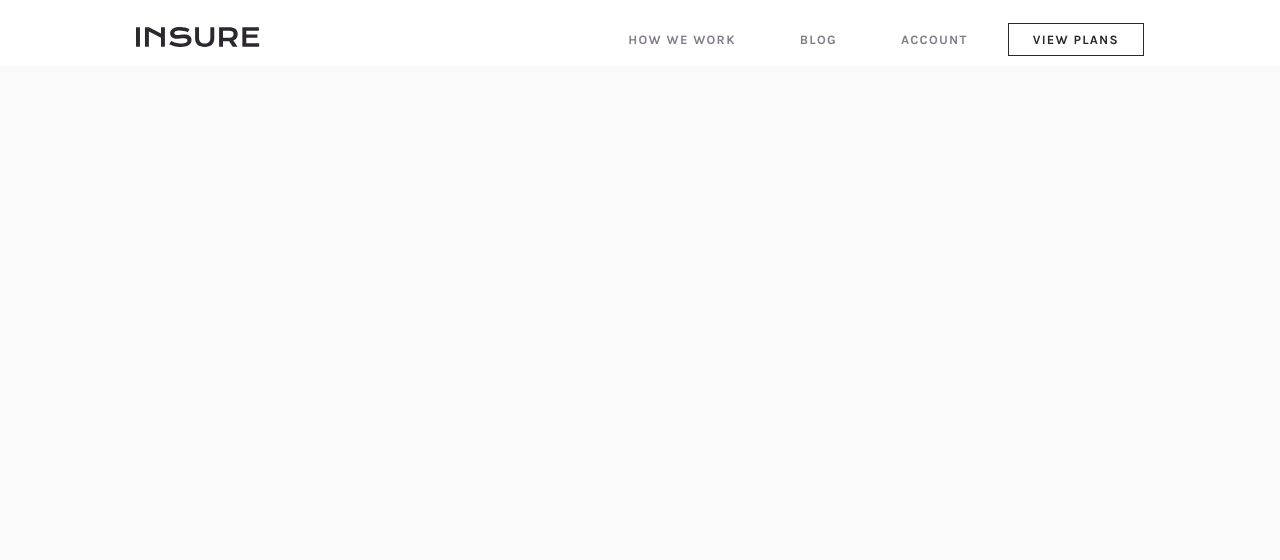
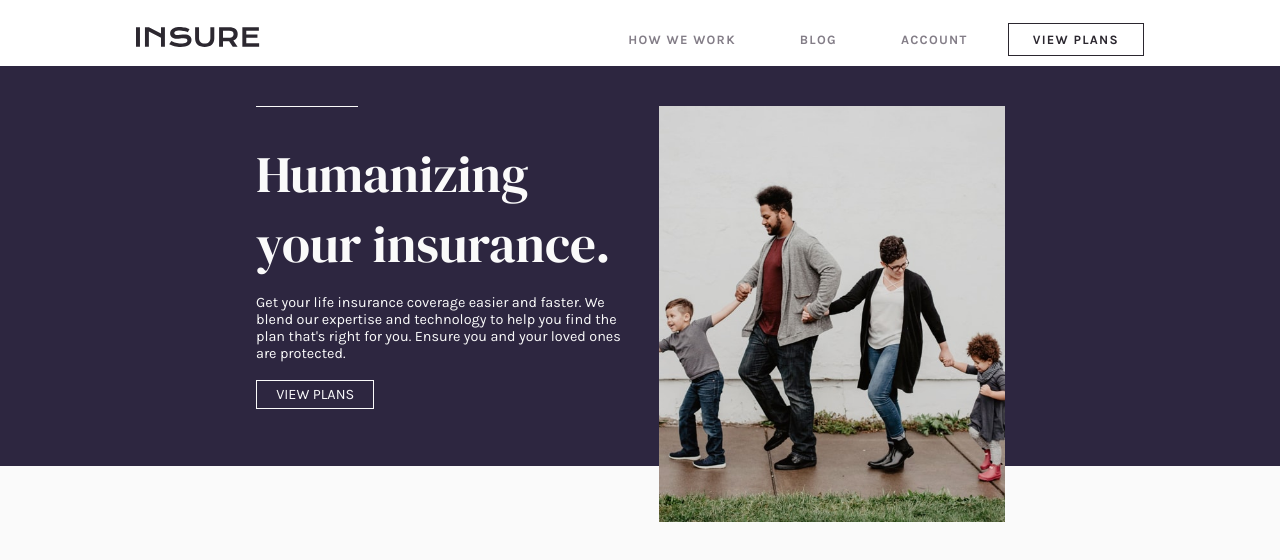
Before and after one commit to ArizonaMangoJuice/insure-landing, a React (Create React App) app: page / in a window 1280 px wide. Shown: the top 560 px of the page. Built offline with nearby package versions, Linux system fonts and the light colour scheme.

Commit message:
created first run of the hero container

```diff
--- a/src/components/App/App.js
+++ b/src/components/App/App.js
@@ -1,10 +1,12 @@
 import React from 'react';
 import Header from '../Header';
+import Hero from '../Hero';
 
 const App = props => {
     return (
         <>
             <Header />
+            <Hero />
         </>
     )
 };
--- /dev/null
+++ b/src/components/Hero/Hero.css
@@ -0,0 +1,45 @@
+.hero{
+    height: 50vh;
+    background-color: var(--dark-violet);
+    position: relative;
+}
+
+.hero-container{
+    display: flex;
+    flex-direction: row;
+    justify-content: center;
+    align-items: center;
+    width: 60vw;
+    margin: auto;
+}
+
+.hero-text{
+    width: 50vw;
+    height: 55vh;
+    padding-top: 10vh;
+
+}
+
+.hero-text-header {
+    color: var(--very-light-gray);
+    font-weight: 400;
+    font-size: 4vw;
+    margin: 0;
+}
+
+.hero-text p {
+    color: var(--very-light-gray);
+    font-size: 1.8vh;
+}
+
+.hero-image{
+    width: 50vw;
+    height: 65vh;
+    text-align: center;
+}
+
+.hero-image img{
+    height: 80%;
+    padding-top: 5vh;
+    margin: auto;
+}
--- /dev/null
+++ b/src/components/Hero/Hero.js
@@ -0,0 +1,23 @@
+import React from 'react';
+import './Hero.css';
+import mainImage from '../../images/image-intro-desktop.jpg';
+
+const Hero = props => {
+    return (
+        <section className='hero'>
+            <div className='hero-container'>
+                <div className='hero-text'>
+                    <span className='line'></span>
+                    <h1 className='heading-font hero-text-header'>Humanizing your insurance.</h1>
+                    <p>Get your life insurance coverage easier and faster. We blend our expertise and technology to help you find the plan that's right for you. Ensure you and your loved ones are protected.</p>
+                    <a href='#' className='white-button'>VIEW PLANS</a>
+                </div>
+                <div className='hero-image'>
+                    <img src={mainImage} alt='' />
+                </div>
+            </div>
+        </section>
+    )
+};
+
+export default Hero;
--- /dev/null
+++ b/src/components/Hero/index.js
@@ -0,0 +1,2 @@
+import Hero from './Hero';
+export default Hero;
--- a/src/index.css
+++ b/src/index.css
@@ -17,3 +17,21 @@ body {
   --dark-grayish-violet: hsl(273, 4%, 51%);
   --very-light-gray: hsl(0, 0%, 98%);
 }
+
+.line{
+  border-bottom: .1vw solid var(--very-light-gray);
+  display: block;
+  width: 8vw;
+  margin-top: -5vh;
+  margin-bottom: 4vh;
+}
+
+.white-button{
+  border: .1vw solid var(--very-light-gray);
+  color: var(--very-light-gray);
+  font-size: 1.8vh;
+  padding: .4vw 1.5vw;
+  text-decoration: none;
+  display: inline-block;
+  margin-top: .5vh;
+}
```
